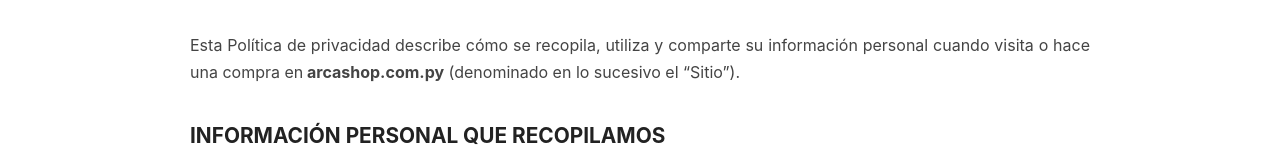
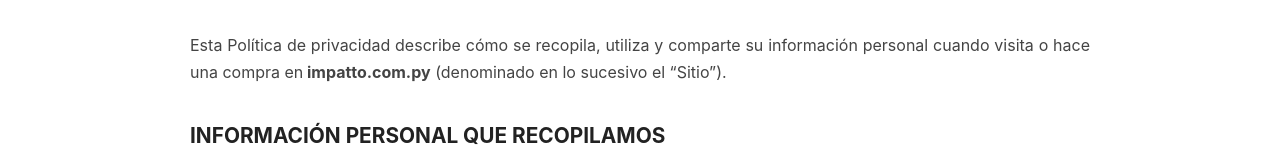
Before and after one commit to Javiermu97/impattopyproyect, a Next.js app: page /privacidad in a window 1280 px wide. Shown: the part 198-350 px from the top of the page. Built offline with nearby package versions, Linux system fonts and the light colour scheme; no server answers.

Commit message:
Primer commit

```diff
--- a/app/privacidad/page.tsx
+++ b/app/privacidad/page.tsx
@@ -13,7 +13,7 @@ export default function PrivacyPage() {
         <p>
           Esta Política de privacidad describe cómo se recopila, utiliza y
           comparte su información personal cuando visita o hace una compra en
-          <strong> arcashop.com.py</strong> (denominado en lo sucesivo el “Sitio”).
+          <strong> impatto.com.py</strong> (denominado en lo sucesivo el “Sitio”).
         </p>
 
         <h2>INFORMACIÓN PERSONAL QUE RECOPILAMOS</h2>
```
